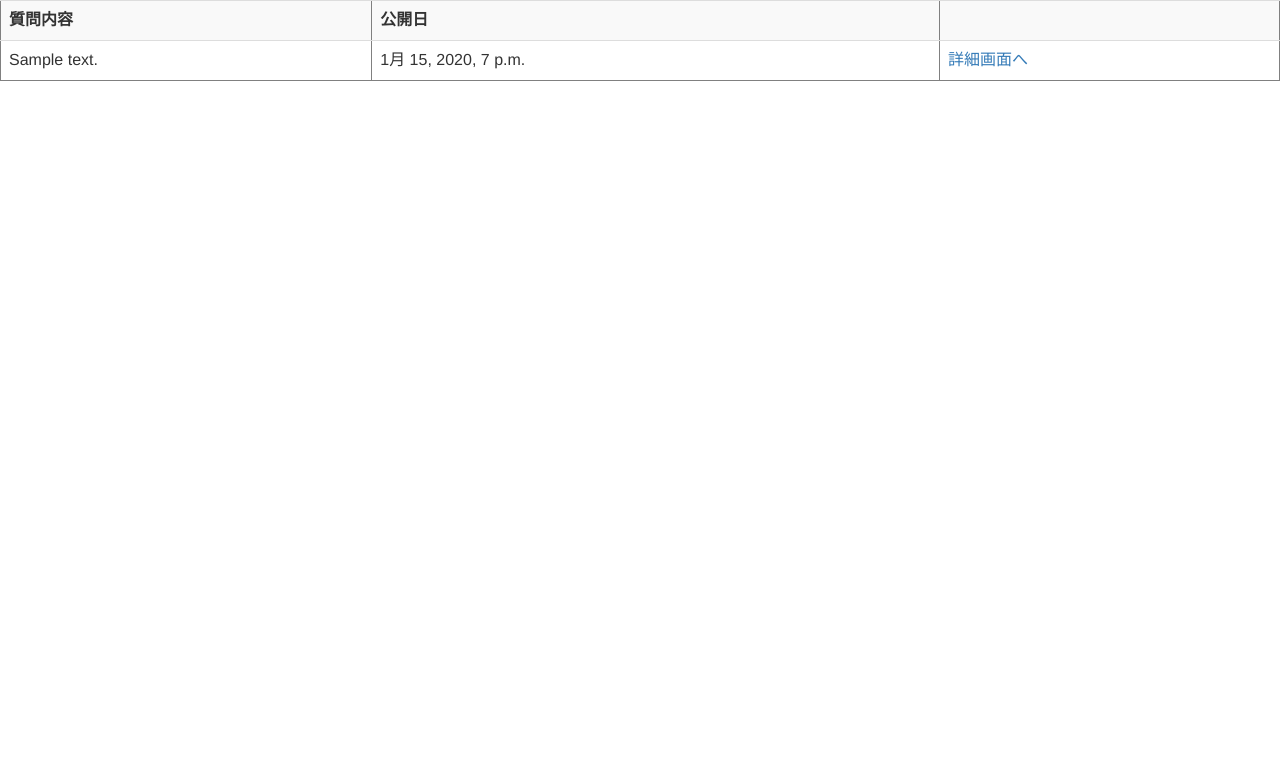
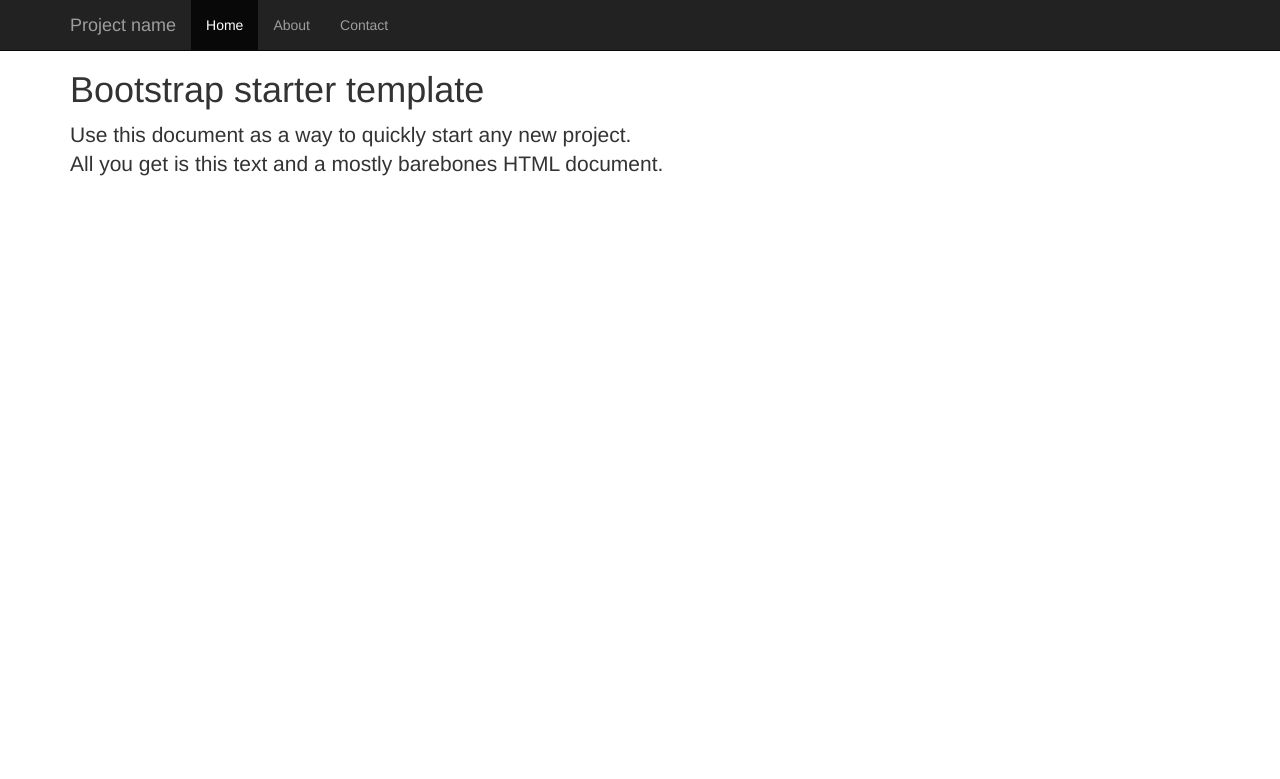
Before and after one commit to usa-mimi/tutorial, a Django app: page /polls/ in a window 1280 px wide. Shown: the top 779 px of the page. Run offline with Django 3.2, Linux system fonts and the light colour scheme; tables that the repository leaves empty hold one stand-in row (values such as "Sample post"); some libraries are stand-ins or nearby versions.

Commit message:
starter-templateをbaseとして使うように修正．
この時点では，もとのテンプレートの内容が出力されないため，質問一覧が見えない

```diff
--- a/tutorial/polls/templates/polls/index.html
+++ b/tutorial/polls/templates/polls/index.html
@@ -1,3 +1,4 @@
+{% extends "base.html" %}
 {% load staticfiles %}
 <html>
   <head>
--- a/tutorial/templates/base.html
+++ b/tutorial/templates/base.html
@@ -1,3 +1,4 @@
+{% load staticfiles %}
 <!DOCTYPE html>
 <html lang="en">
   <head>
@@ -12,23 +13,12 @@
     <title>Starter Template for Bootstrap</title>
 
     <!-- Bootstrap core CSS -->
-    <link href="../../dist/css/bootstrap.min.css" rel="stylesheet">
-
-    <!-- IE10 viewport hack for Surface/desktop Windows 8 bug -->
-    <link href="../../assets/css/ie10-viewport-bug-workaround.css" rel="stylesheet">
-
-    <!-- Custom styles for this template -->
-    <link href="starter-template.css" rel="stylesheet">
-
-    <!-- Just for debugging purposes. Don't actually copy these 2 lines! -->
-    <!--[if lt IE 9]><script src="../../assets/js/ie8-responsive-file-warning.js"></script><![endif]-->
-    <script src="../../assets/js/ie-emulation-modes-warning.js"></script>
-
-    <!-- HTML5 shim and Respond.js for IE8 support of HTML5 elements and media queries -->
-    <!--[if lt IE 9]>
-      <script src="https://oss.maxcdn.com/html5shiv/3.7.2/html5shiv.min.js"></script>
-      <script src="https://oss.maxcdn.com/respond/1.4.2/respond.min.js"></script>
-    <![endif]-->
+    <link href="{% static 'css/bootstrap.min.css' %}" rel="stylesheet">
+    <style type="text/css">
+body {
+  padding-top: 50px;
+}
+    </style>
   </head>
 
   <body>
@@ -61,15 +51,11 @@
       </div>
 
     </div><!-- /.container -->
-
-
     <!-- Bootstrap core JavaScript
     ================================================== -->
     <!-- Placed at the end of the document so the pages load faster -->
     <script src="https://ajax.googleapis.com/ajax/libs/jquery/1.11.3/jquery.min.js"></script>
     <script>window.jQuery || document.write('<script src="../../assets/js/vendor/jquery.min.js"><\/script>')</script>
-    <script src="../../dist/js/bootstrap.min.js"></script>
-    <!-- IE10 viewport hack for Surface/desktop Windows 8 bug -->
-    <script src="../../assets/js/ie10-viewport-bug-workaround.js"></script>
+    <script src="{% static 'js/bootstrap.min.js' %}"></script>
   </body>
 </html>
```
